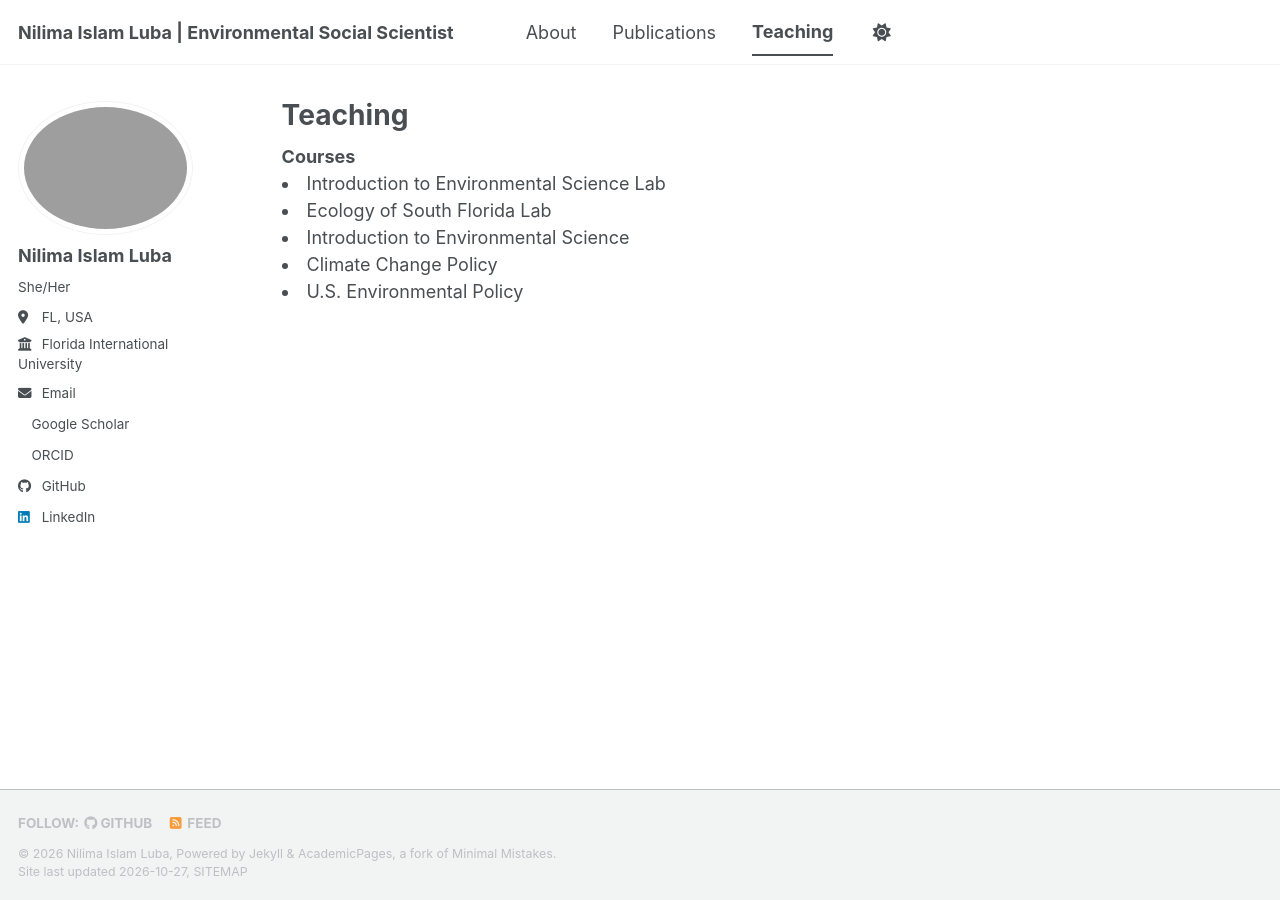
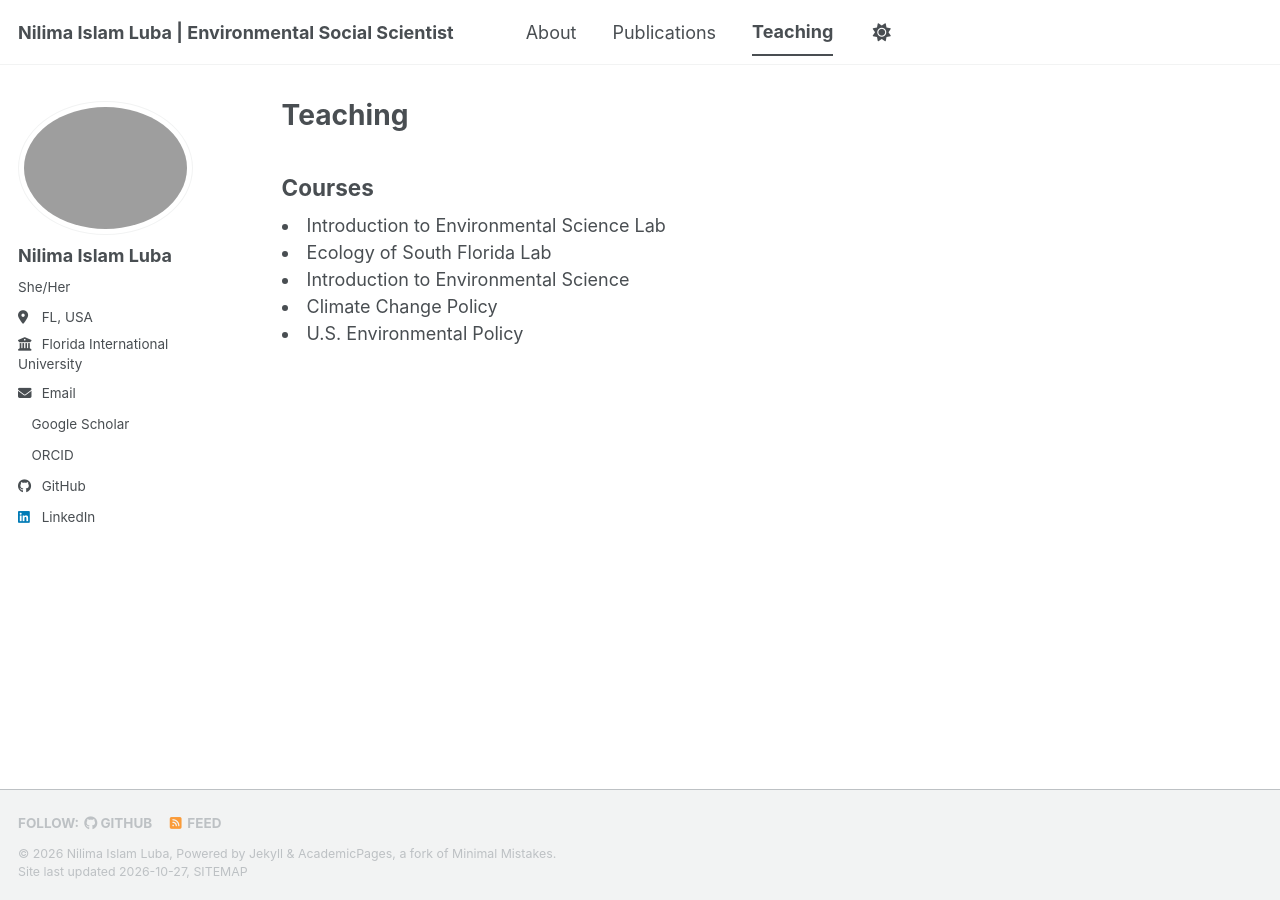
Before and after one commit to nluba/nluba.github.io, a Jekyll site: the page built from _pages/teaching.html, in a window 1280 px wide. Built offline with Jekyll 4.4.1, drawn with Linux system fonts in a browser that asks for light colours; a style sheet for code colours, icons or effects is not loaded.

```diff
--- a/_pages/teaching.html
+++ b/_pages/teaching.html
@@ -5,7 +5,7 @@ permalink: /teaching/
 author_profile: true
 ---
 
-<strong>Courses</strong>
+<h2>Courses</h2>
 
 <li>Introduction to Environmental Science Lab</li>
 <li>Ecology of South Florida Lab</li>
```
